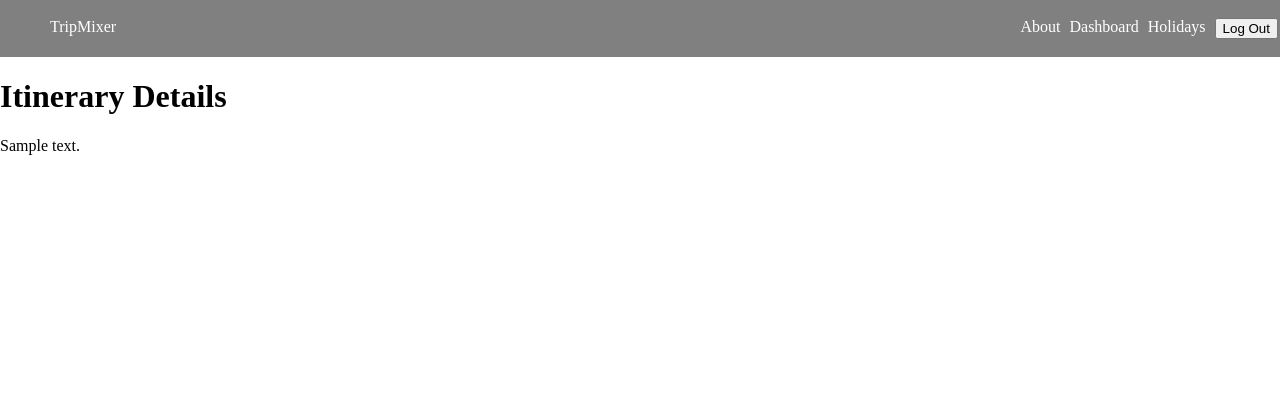
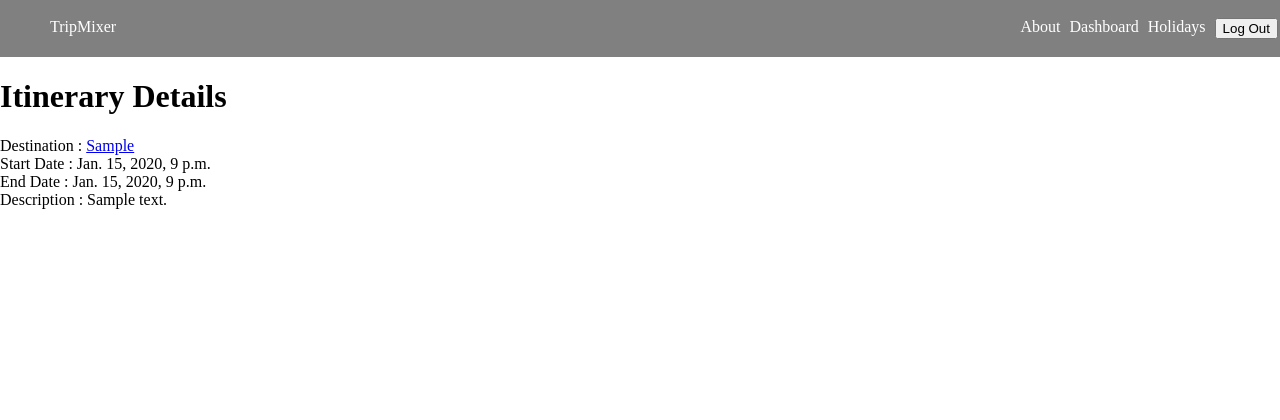
Before and after one commit to dominicspinks/tripmixer, a Django app: page /destinations/1/itinerary/1/ in a window 1280 px wide. Shown: the top 420 px of the page. Run offline with Django 5.2, Linux system fonts and the light colour scheme; a user stored in the database is signed in; tables that the repository leaves empty hold one stand-in row (values such as "Sample post").

Commit message:
add back url for itinerary detail

```diff
--- a/planner/templates/planner/itinerary_detail.html
+++ b/planner/templates/planner/itinerary_detail.html
@@ -7,8 +7,10 @@
   <div class="col s6">
     <div class="card">
       <div class="card-content">
-        <span class="card-title">
-          {{ itinerary.name }}</span>
+      <div>Destination : <a href="{% url 'destinations-detail' destination.holiday.id destination.id %}">{{ itinerary.destination }}</a></div>
+      <div>Start Date : {{ itinerary.start_date }}</div>
+      <div>End Date : {{ itinerary.end_date }}</div>
+      <div>Description : {{ itinerary.description }}</div>
       </div>
       <div class="card-action">
         {% comment %}
@@ -16,9 +18,6 @@
         <a href="{% url 'itinerary_delete' itinerary.id %}">Delete</a>
         {% endcomment %}
       </div>
-      <div>
-        {{ itinerary.description }}
-      </div>
     </div>
   </div>
 
--- a/planner/views.py
+++ b/planner/views.py
@@ -34,4 +34,5 @@ def destinations_detail(request, holiday_id, destination_id):
 @login_required
 def itinerary_detail(request, destination_id, itinerary_id):
     itinerary = Itinerary.objects.get(id=itinerary_id)
-    return render(request, 'planner/itinerary_detail.html', {'itinerary':itinerary})
+    destination = Destination.objects.get(id=destination_id)
+    return render(request, 'planner/itinerary_detail.html', {'itinerary':itinerary, 'destination': destination})
```
